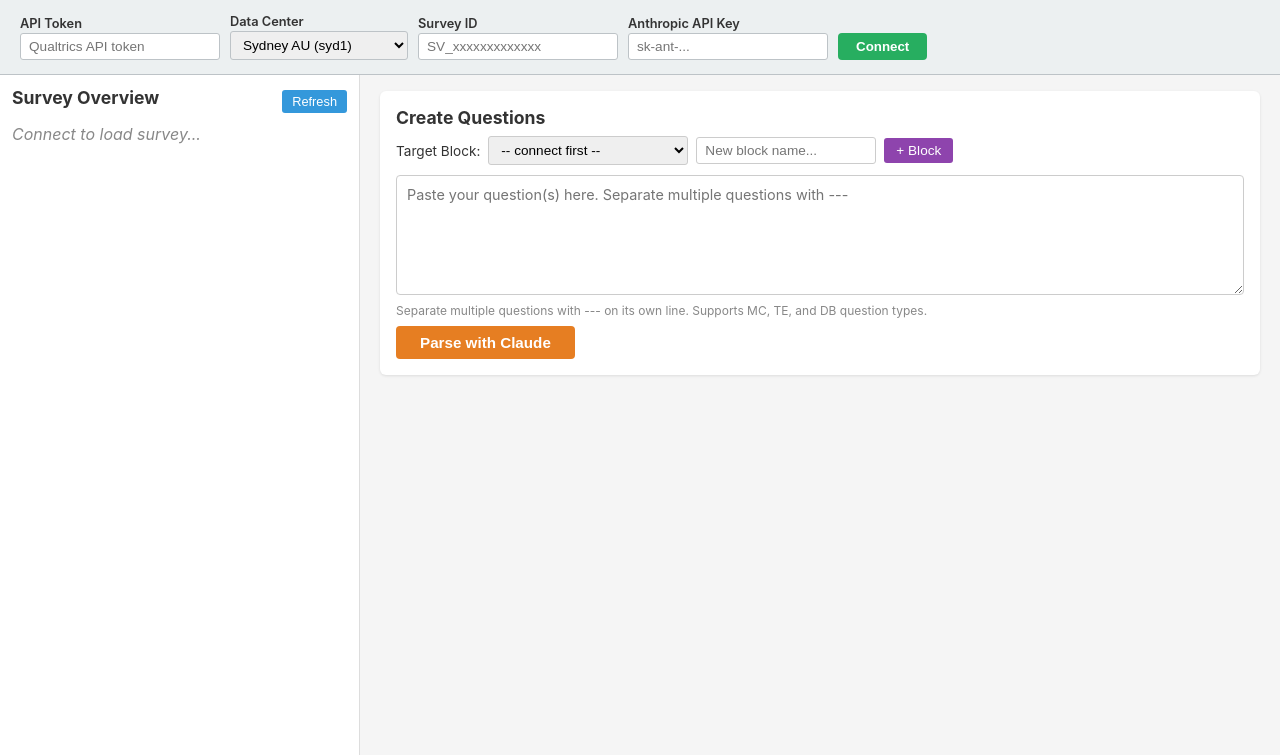
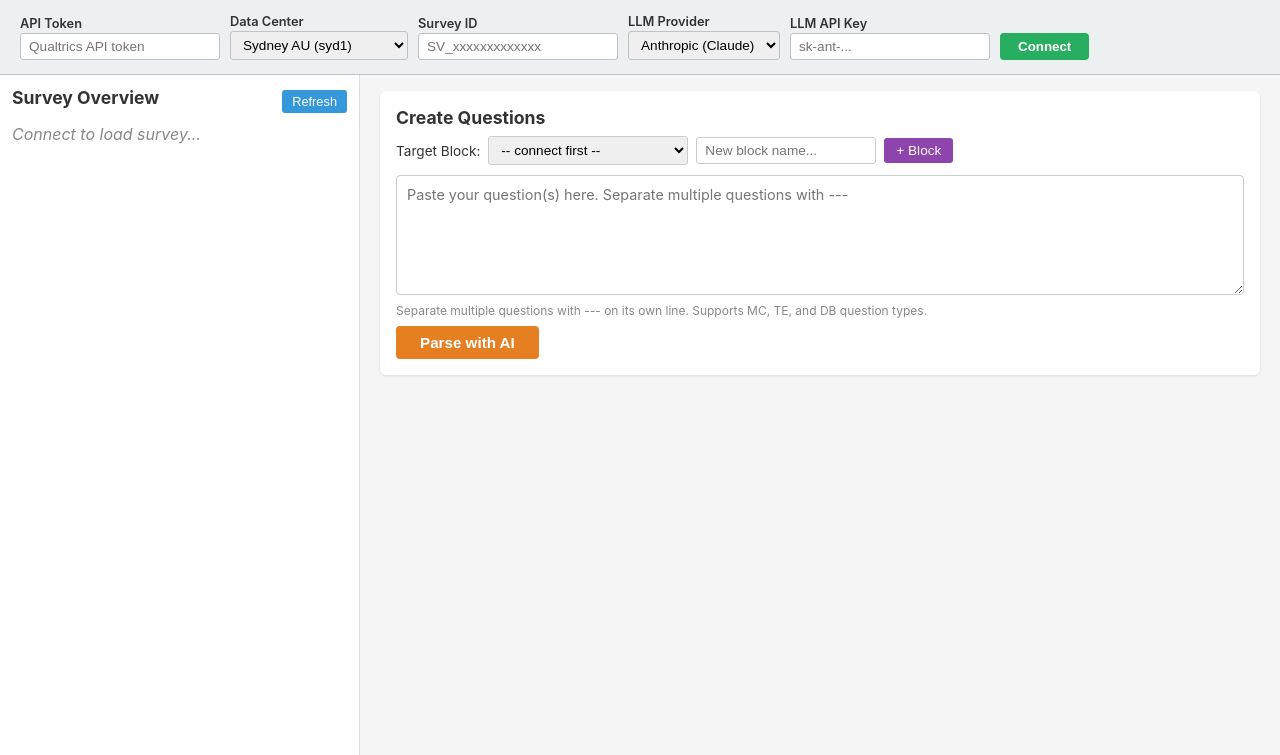
Before and after one commit to renjiet/qualtrics-generative-survey, a Flask app: page / in a window 1280 px wide. Shown: the part 52-807 px from the top of the page. Run offline with Flask 3, Linux system fonts and the light colour scheme; some libraries are stand-ins or nearby versions.

Commit message:
Add OpenAI support and fix Slider question handling
- Add LLM provider toggle (Anthropic Claude / OpenAI GPT-4o)
- Fix SubSelector handling for Slider questions (must be null, not "")
- Refactor LLM calls into shared helper function
- Add openai to requirements.txt

Co-Authored-By: Claude Opus 4.6 <noreply@anthropic.com>

````diff
--- a/app.py
+++ b/app.py
@@ -2,6 +2,7 @@ from flask import Flask, render_template, request, jsonify
 import requests
 import json
 import anthropic
+import openai
 
 app = Flask(__name__)
 
@@ -50,6 +51,41 @@ Rules:
 - If the user specifies choice values or variable names, use them exactly.
 - If the user specifies recode values (numbers in parentheses after choices), include a RecodeValues object mapping choice keys to those values.
 - Output ONLY the JSON object. No explanation, no markdown."""
+
+
+def llm_complete(llm_key, llm_provider, system_msg, user_msg, max_tokens=2048):
+    """Call either Anthropic or OpenAI and return the text response."""
+    if llm_provider == "openai":
+        client = openai.OpenAI(api_key=llm_key)
+        resp = client.chat.completions.create(
+            model="gpt-4o",
+            messages=[
+                {"role": "system", "content": system_msg},
+                {"role": "user", "content": user_msg},
+            ],
+            max_tokens=max_tokens,
+            temperature=0,
+        )
+        return resp.choices[0].message.content.strip()
+    else:
+        client = anthropic.Anthropic(api_key=llm_key)
+        resp = client.messages.create(
+            model="claude-sonnet-4-20250514",
+            max_tokens=max_tokens,
+            system=system_msg,
+            messages=[{"role": "user", "content": user_msg}],
+        )
+        return resp.content[0].text.strip()
+
+
+def strip_markdown_fences(content):
+    """Remove markdown code fences if present."""
+    if content.startswith("```"):
+        content = content.split("\n", 1)[1] if "\n" in content else content[3:]
+        if content.endswith("```"):
+            content = content[:-3]
+        content = content.strip()
+    return content
 
 
 def qualtrics_headers(api_token):
@@ -154,28 +190,17 @@ def create_block():
 def parse_question():
     data = request.json
     llm_key = data["llmKey"]
+    llm_provider = data.get("llmProvider", "anthropic")
     text = data["text"]
-
-    client = anthropic.Anthropic(api_key=llm_key)
 
     questions_raw = [q.strip() for q in text.split("---") if q.strip()]
     results = []
 
     for q_text in questions_raw:
+        content = ""
         try:
-            message = client.messages.create(
-                model="claude-sonnet-4-20250514",
-                max_tokens=2048,
-                messages=[{"role": "user", "content": q_text}],
-                system=SYSTEM_PROMPT,
-            )
-            content = message.content[0].text.strip()
-            # Strip markdown fences if present
-            if content.startswith("```"):
-                content = content.split("\n", 1)[1] if "\n" in content else content[3:]
-                if content.endswith("```"):
-                    content = content[:-3]
-                content = content.strip()
+            content = llm_complete(llm_key, llm_provider, SYSTEM_PROMPT, q_text)
+            content = strip_markdown_fences(content)
             parsed = json.loads(content)
             results.append({"success": True, "json": parsed, "input": q_text})
         except json.JSONDecodeError as e:
@@ -260,17 +285,7 @@ def get_question():
     return jsonify(resp.json())
 
 
-@app.route("/api/generate-js", methods=["POST"])
-def generate_js():
-    data = request.json
-    llm_key = data["llmKey"]
-    prompt = data["prompt"]
-    question_json = data.get("questionJson", {})
-    existing_js = data.get("existingJs", "")
-
-    client = anthropic.Anthropic(api_key=llm_key)
-
-    system = """You are an expert at writing custom JavaScript for Qualtrics surveys.
+JS_SYSTEM_PROMPT = """You are an expert at writing custom JavaScript for Qualtrics surveys.
 
 Qualtrics question JavaScript runs inside the question's addOnload, addOnReady, or addOnUnload handlers. The standard template is:
 
@@ -303,24 +318,24 @@ Common Qualtrics JS APIs:
 
 Output ONLY the JavaScript code. No markdown fences, no explanation, no commentary. The code should be complete and ready to paste into the Qualtrics question JavaScript editor."""
 
+
+@app.route("/api/generate-js", methods=["POST"])
+def generate_js():
+    data = request.json
+    llm_key = data["llmKey"]
+    llm_provider = data.get("llmProvider", "anthropic")
+    prompt = data["prompt"]
+    question_json = data.get("questionJson", {})
+    existing_js = data.get("existingJs", "")
+
     user_msg = f"Question context:\n{json.dumps(question_json, indent=2)}\n\n"
     if existing_js:
         user_msg += f"Existing JavaScript:\n{existing_js}\n\n"
     user_msg += f"Request: {prompt}"
 
     try:
-        message = client.messages.create(
-            model="claude-sonnet-4-20250514",
-            max_tokens=4096,
-            messages=[{"role": "user", "content": user_msg}],
-            system=system,
-        )
-        content = message.content[0].text.strip()
-        if content.startswith("```"):
-            content = content.split("\n", 1)[1] if "\n" in content else content[3:]
-            if content.endswith("```"):
-                content = content[:-3]
-            content = content.strip()
+        content = llm_complete(llm_key, llm_provider, JS_SYSTEM_PROMPT, user_msg, max_tokens=4096)
+        content = strip_markdown_fences(content)
         return jsonify({"success": True, "code": content})
     except Exception as e:
         return jsonify({"success": False, "error": str(e)}), 400
--- a/requirements.txt
+++ b/requirements.txt
@@ -1,3 +1,4 @@
 flask>=3.0
 requests>=2.31
 anthropic>=0.40
+openai>=1.0
--- a/templates/index.html
+++ b/templates/index.html
@@ -157,7 +157,14 @@
     <input type="text" id="surveyId" placeholder="SV_xxxxxxxxxxxxx">
   </div>
   <div class="field">
-    <label>Anthropic API Key</label>
+    <label>LLM Provider</label>
+    <select id="llmProvider" onchange="updateLlmPlaceholder()">
+      <option value="anthropic">Anthropic (Claude)</option>
+      <option value="openai">OpenAI (GPT-4o)</option>
+    </select>
+  </div>
+  <div class="field">
+    <label>LLM API Key</label>
     <input type="password" id="llmKey" placeholder="sk-ant-...">
   </div>
   <button class="btn-connect" onclick="connect()">Connect</button>
@@ -183,7 +190,7 @@
       </div>
       <textarea class="question-input" id="questionInput" placeholder="Paste your question(s) here. Separate multiple questions with ---"></textarea>
       <div class="hint">Separate multiple questions with --- on its own line. Supports MC, TE, and DB question types.</div>
-      <button class="btn-parse" id="btnParse" onclick="parseQuestions()">Parse with Claude</button>
+      <button class="btn-parse" id="btnParse" onclick="parseQuestions()">Parse with AI</button>
     </div>
 
     <div class="preview-panel" id="previewPanel" style="display:none;">
@@ -210,7 +217,7 @@
     <div class="tab-content" id="tab-js">
       <div class="js-prompt-row">
         <input class="js-prompt-input" id="jsPromptInput" placeholder="Describe what the JavaScript should do...">
-        <button class="btn-gen-js" id="btnGenJs" onclick="generateJs()">Generate with Claude</button>
+        <button class="btn-gen-js" id="btnGenJs" onclick="generateJs()">Generate with AI</button>
       </div>
       <textarea class="js-editor" id="jsEditor" placeholder="// Add custom JavaScript here..."></textarea>
       <div style="display:flex;align-items:center;margin-top:8px;">
@@ -228,8 +235,13 @@ function getCreds() {
     apiToken: document.getElementById('apiToken').value.trim(),
     dataCenter: document.getElementById('dataCenter').value,
     surveyId: document.getElementById('surveyId').value.trim(),
+    llmProvider: document.getElementById('llmProvider').value,
     llmKey: document.getElementById('llmKey').value.trim(),
   };
+}
+function updateLlmPlaceholder() {
+  const p = document.getElementById('llmProvider').value;
+  document.getElementById('llmKey').placeholder = p === 'openai' ? 'sk-...' : 'sk-ant-...';
 }
 function saveCreds() {
   localStorage.setItem('q_creds', JSON.stringify(getCreds()));
@@ -242,7 +254,9 @@ function loadCreds() {
     if (c.apiToken) document.getElementById('apiToken').value = c.apiToken;
     if (c.dataCenter) document.getElementById('dataCenter').value = c.dataCenter;
     if (c.surveyId) document.getElementById('surveyId').value = c.surveyId;
+    if (c.llmProvider) document.getElementById('llmProvider').value = c.llmProvider;
     if (c.llmKey) document.getElementById('llmKey').value = c.llmKey;
+    updateLlmPlaceholder();
   } catch(e) {}
 }
 function toggleCreds() {
@@ -572,14 +586,14 @@ async function parseQuestions() {
   btn.textContent = 'Parsing...';
 
   try {
-    const data = await apiFetch('/api/parse', { llmKey: c.llmKey, text: text });
+    const data = await apiFetch('/api/parse', { llmKey: c.llmKey, llmProvider: c.llmProvider, text: text });
     parsedResults = data.results;
     renderPreviews();
   } catch(e) {
     alert('Parse error: ' + e.message);
   } finally {
     btn.disabled = false;
-    btn.textContent = 'Parse with Claude';
+    btn.textContent = 'Parse with AI';
   }
 }
 
@@ -714,6 +728,7 @@ async function generateJs() {
   try {
     const data = await apiFetch('/api/generate-js', {
       llmKey: c.llmKey,
+      llmProvider: c.llmProvider,
       prompt: prompt,
       questionJson: currentDetailData || {},
       existingJs: document.getElementById('jsEditor').value,
@@ -727,7 +742,7 @@ async function generateJs() {
     alert('Generation failed: ' + e.message);
   } finally {
     btn.disabled = false;
-    btn.textContent = 'Generate with Claude';
+    btn.textContent = 'Generate with AI';
   }
 }
 
````
